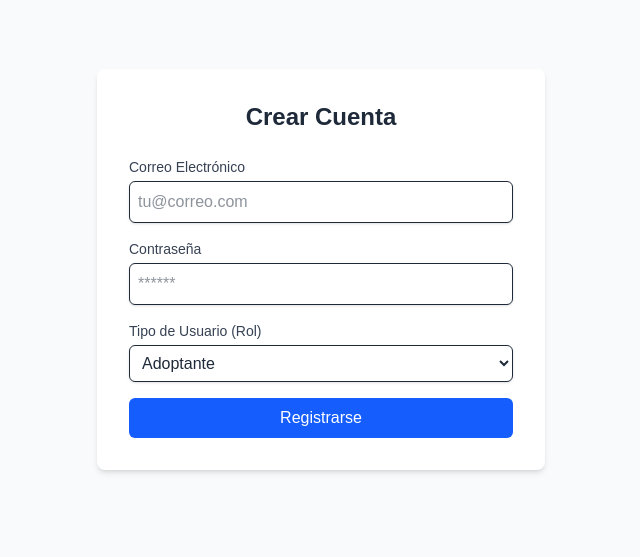
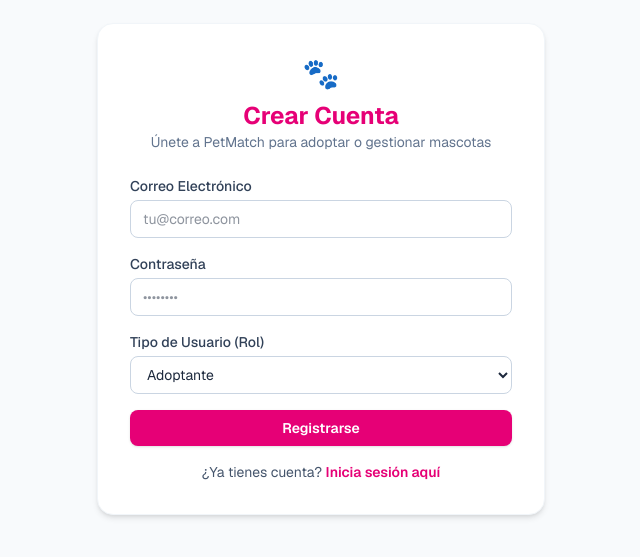
Before and after one commit to joselyn287/petmatch, a Next.js app: page /register in a window 1280 px wide. Shown: the part 131-688 px from the top of the page, without its empty margins (319-959 px from the left). Built offline with nearby package versions, Linux system fonts and the light colour scheme; no server answers.

Commit message:
fix: cliente supabase en registro de usuarios

```diff
--- a/app/register/page.tsx
+++ b/app/register/page.tsx
@@ -1,8 +1,14 @@
 'use client'
 
 import { useState } from 'react'
-import { supabase } from '@/lib/supabase'
+import { createClient } from '@supabase/supabase-js'
 import { useRouter } from 'next/navigation'
+import Link from 'next/link'
+
+// Inicialización directa con las variables de entorno públicas
+const supabaseUrl = process.env.NEXT_PUBLIC_SUPABASE_URL || ''
+const supabaseAnonKey = process.env.NEXT_PUBLIC_SUPABASE_ANON_KEY || ''
+const supabase = createClient(supabaseUrl, supabaseAnonKey)
 
 export default function RegisterPage() {
   const [email, setEmail] = useState('')
@@ -10,19 +16,22 @@
   const [role, setRole] = useState('Adoptante')
   const [message, setMessage] = useState('')
   const [error, setError] = useState('')
+  const [loading, setLoading] = useState(false)
   const router = useRouter()
 
   const handleRegister = async (e: React.FormEvent) => {
     e.preventDefault()
     setMessage('')
     setError('')
+    setLoading(true)
 
+    try {
       const { data, error: signUpError } = await supabase.auth.signUp({
         email,
         password,
         options: {
           data: {
-          role: role, // Guarda 'Adoptante' o 'Refugio' en los metadatos del usuario
+            role: role,
           },
         },
       })
@@ -30,52 +39,70 @@
       if (signUpError) {
         setError(signUpError.message)
       } else {
-      setMessage('¡Registro exitoso! Ya puedes iniciar sesión.')
+        setMessage('¡Registro exitoso! Redirigiendo al inicio...')
         setTimeout(() => {
-        router.push('/login')
+          router.push('/')
         }, 2000)
+      }
+    } catch (err: any) {
+      setError('Error al conectar con el servidor. Verifica las variables de entorno.')
+    } finally {
+      setLoading(false)
     }
   }
 
   return (
-    <div className="flex min-h-screen items-center justify-center bg-gray-50 p-4">
-      <div className="w-full max-w-md rounded-lg bg-white p-8 shadow-md">
-        <h1 className="mb-6 text-center text-2xl font-bold text-gray-800">Crear Cuenta</h1>
+    <div className="flex min-h-screen items-center justify-center bg-slate-50 p-4 font-sans">
+      <div className="w-full max-w-md rounded-2xl bg-white p-8 shadow-md border border-slate-100">
+        <div className="text-center mb-6">
+          <span className="text-3xl">🐾</span>
+          <h1 className="mt-2 text-2xl font-bold text-pink-600">Crear Cuenta</h1>
+          <p className="text-sm text-slate-500">Únete a PetMatch para adoptar o gestionar mascotas</p>
+        </div>
 
-        {message && <p className="mb-4 text-sm text-green-600">{message}</p>}
-        {error && <p className="mb-4 text-sm text-red-600">{error}</p>}
+        {message && (
+          <div className="mb-4 rounded-lg bg-emerald-50 p-3 text-center text-sm font-medium text-emerald-600 border border-emerald-100">
+            {message}
+          </div>
+        )}
+
+        {error && (
+          <div className="mb-4 rounded-lg bg-red-50 p-3 text-center text-sm text-red-600 border border-red-100">
+            {error}
+          </div>
+        )}
 
         <form onSubmit={handleRegister} className="space-y-4">
           <div>
-            <label className="block text-sm font-medium text-gray-700">Correo Electrónico</label>
+            <label className="block text-sm font-medium text-slate-700 mb-1">Correo Electrónico</label>
             <input
               type="email"
               required
               value={email}
               onChange={(e) => setEmail(e.target.value)}
-              className="mt-1 w-full rounded-md border p-2 text-gray-800 shadow-sm"
+              className="w-full rounded-lg border border-slate-300 px-3 py-2 text-sm text-slate-800 focus:outline-none focus:ring-2 focus:ring-pink-500"
               placeholder="tu@correo.com"
             />
           </div>
 
           <div>
-            <label className="block text-sm font-medium text-gray-700">Contraseña</label>
+            <label className="block text-sm font-medium text-slate-700 mb-1">Contraseña</label>
             <input
               type="password"
               required
               value={password}
               onChange={(e) => setPassword(e.target.value)}
-              className="mt-1 w-full rounded-md border p-2 text-gray-800 shadow-sm"
-              placeholder="******"
+              className="w-full rounded-lg border border-slate-300 px-3 py-2 text-sm text-slate-800 focus:outline-none focus:ring-2 focus:ring-pink-500"
+              placeholder="••••••••"
             />
           </div>
 
           <div>
-            <label className="block text-sm font-medium text-gray-700">Tipo de Usuario (Rol)</label>
+            <label className="block text-sm font-medium text-slate-700 mb-1">Tipo de Usuario (Rol)</label>
             <select
               value={role}
               onChange={(e) => setRole(e.target.value)}
-              className="mt-1 w-full rounded-md border p-2 text-gray-800 shadow-sm"
+              className="w-full rounded-lg border border-slate-300 px-3 py-2 text-sm text-slate-800 focus:outline-none focus:ring-2 focus:ring-pink-500"
             >
               <option value="Adoptante">Adoptante</option>
               <option value="Refugio">Refugio</option>
@@ -84,11 +111,19 @@
 
           <button
             type="submit"
-            className="w-full rounded-md bg-blue-600 py-2 text-white hover:bg-blue-700"
+            disabled={loading}
+            className="w-full rounded-lg bg-pink-600 py-2 text-sm font-semibold text-white hover:bg-pink-700 transition shadow-sm disabled:opacity-50"
           >
-            Registrarse
+            {loading ? 'Registrando...' : 'Registrarse'}
           </button>
         </form>
+
+        <div className="mt-4 text-center text-sm text-slate-600">
+          ¿Ya tienes cuenta?{' '}
+          <Link href="/" className="font-semibold text-pink-600 hover:underline">
+            Inicia sesión aquí
+          </Link>
+        </div>
       </div>
     </div>
   )
```
Lines whose indentation alone changed are shown as unchanged.
